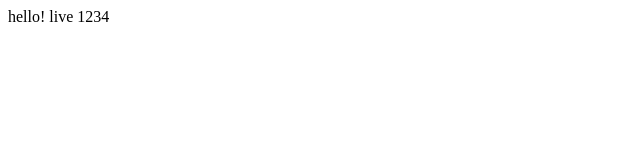
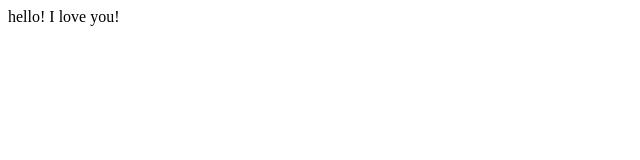
Before and after one commit to Anastasiia-Shavshyna/genius_learning, a plain HTML site: page index.html in a window 1280 px wide. Shown: the full height of the page, 0-640 px from the left. Drawn offline with Linux system fonts and the light colour scheme.

Commit message:
Add files via upload

```diff
--- a/index.html
+++ b/index.html
@@ -8,7 +8,7 @@
 </head>
 
 <body>
-    hello! live 1234
+    hello! I love you!
 </body>
 
 </html>
```
